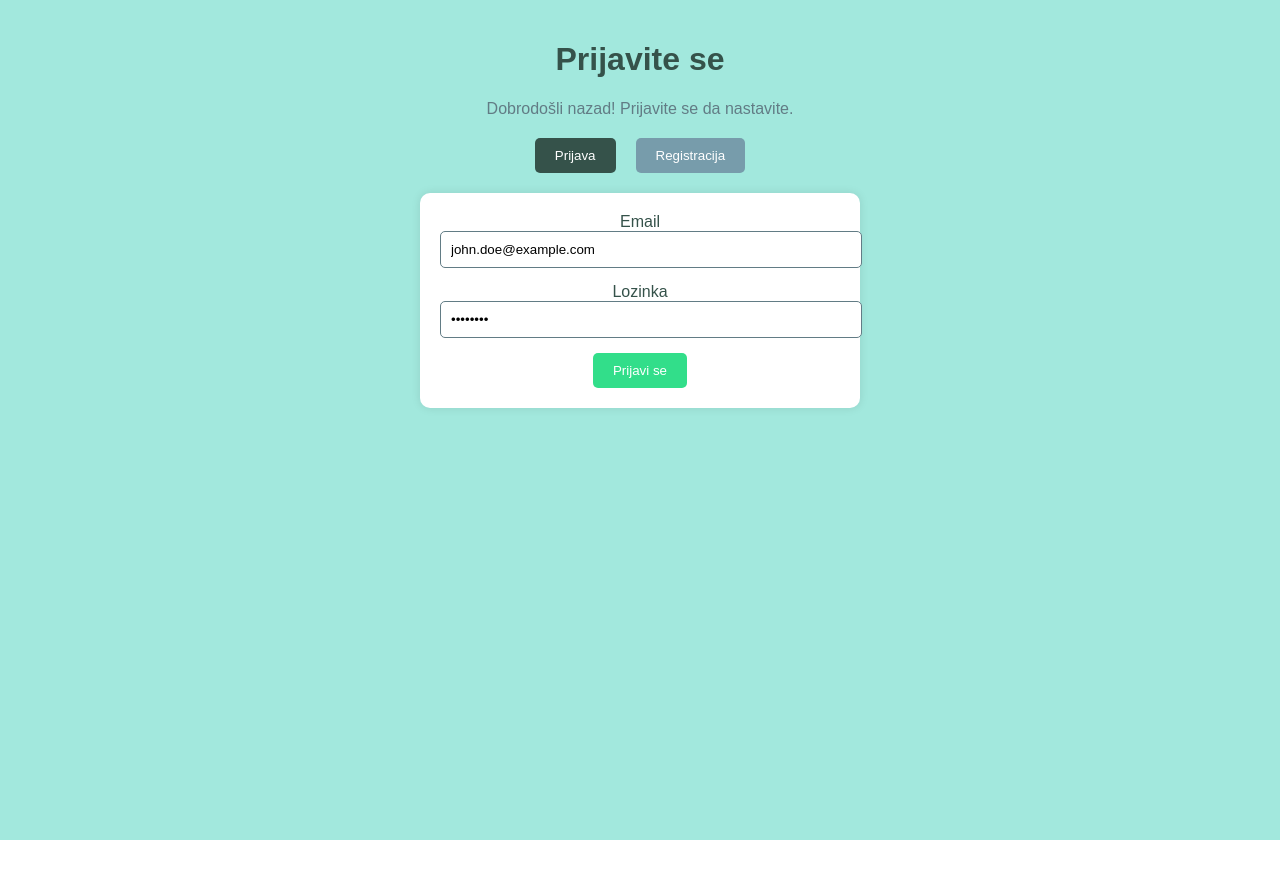
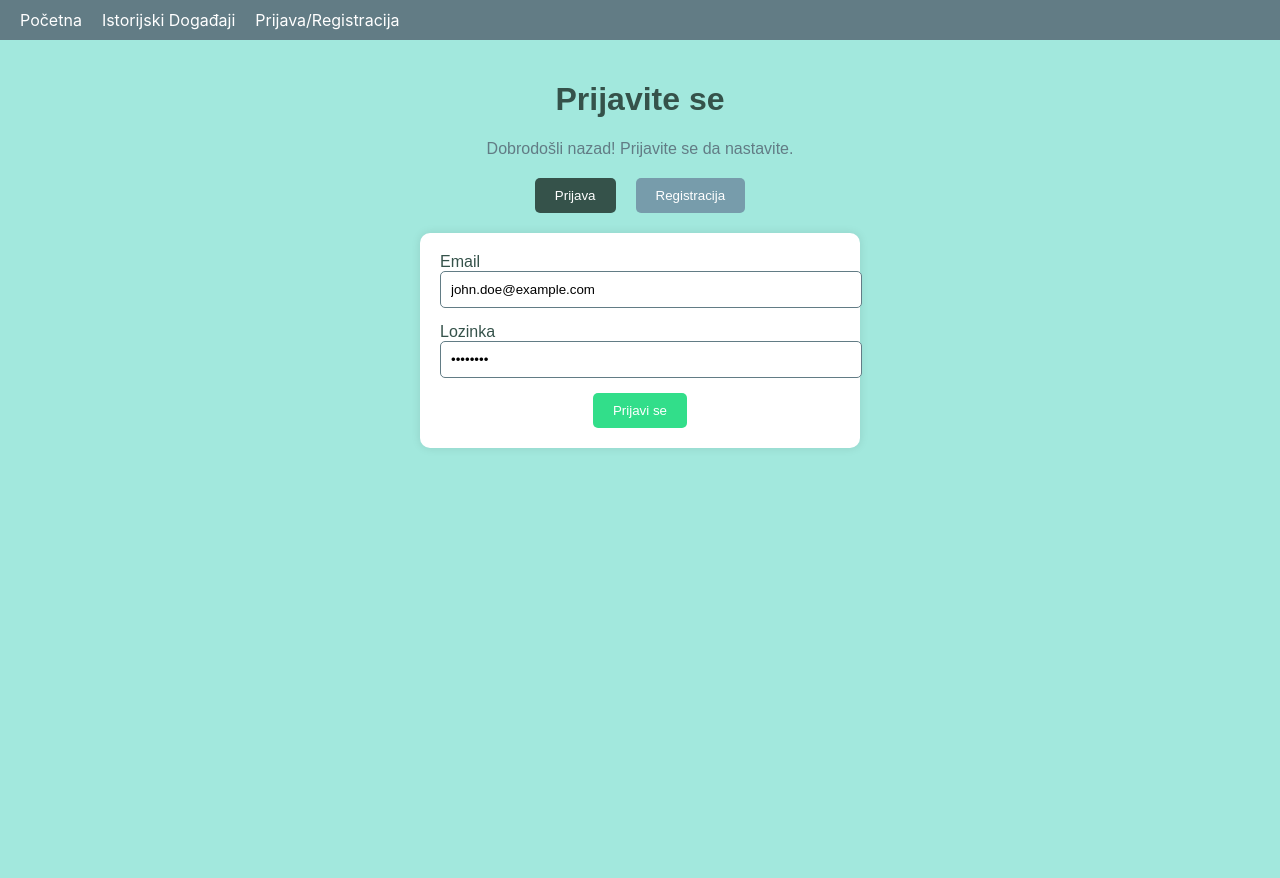
Before and after one commit to elab-development/internet-tehnologije-projekat-appprodajaulaznica_2019_0171, a React (Create React App) app in the folder front/: page /auth in a window 1280 px wide. Before the commit the page ends 840 px from the top, so only its background shows below. Built offline with nearby package versions, Linux system fonts and the light colour scheme.

Commit message:
dodat navbar i logout

```diff
--- a/front/src/App.js
+++ b/front/src/App.js
@@ -1,19 +1,22 @@
-import React from 'react';
+import React, { useState } from 'react';
 import { BrowserRouter as Router, Routes, Route } from 'react-router-dom';
-import logo from './logo.svg';
-import './App.css';
 import HomePage from './Pocetna/HomePage';
 import AuthPage from './Auth/AuthPage';
 import HistoricalEvents from './ninjasApi/HistoricalEvents';
+import Navigation from './Nav/Navigation';
 
 function App() {
+  const [isAuthenticated, setIsAuthenticated] = useState(!!sessionStorage.getItem('auth_token'));
+
   return (
     <Router>
       <div className="App">
+        <Navigation isAuthenticated={isAuthenticated} setIsAuthenticated={setIsAuthenticated} />
         <Routes>
           <Route path="/" element={<HomePage />} />
-          <Route path="/auth" element={<AuthPage />} />
+          <Route path="/auth" element={<AuthPage setIsAuthenticated={setIsAuthenticated} />} />
           <Route path="/historical-events" element={<HistoricalEvents />} />
+
         </Routes>
       </div>
     </Router>
--- a/front/src/Auth/AuthPage.jsx
+++ b/front/src/Auth/AuthPage.jsx
@@ -1,5 +1,6 @@
 import React, { useState } from 'react';
 import axios from 'axios';
+import { useNavigate } from 'react-router-dom';
 
 const colors = {
   primary: '#35524a',
@@ -9,8 +10,7 @@ const colors = {
   highlight: '#32de8a'
 };
 
-const InputField = ({ label, type, name, value, onChange }) => {
-  return (
+const InputField = ({ label, type, name, value, onChange }) => (
   <div style={{ marginBottom: '15px' }}>
     <label style={{ display: 'block', color: colors.primary }}>{label}</label>
     <input
@@ -22,9 +22,8 @@ const InputField = ({ label, type, name, value, onChange }) => {
     />
   </div>
 );
-};
 
-const AuthPage = () => {
+const AuthPage = ({ setIsAuthenticated }) => {
   const [isLogin, setIsLogin] = useState(true);
   const [formData, setFormData] = useState({
     name: '',
@@ -33,6 +32,7 @@ const AuthPage = () => {
     password_confirmation: '',
     phone: ''
   });
+  const navigate = useNavigate();
 
   const handleChange = (e) => {
     const { name, value } = e.target;
@@ -44,7 +44,9 @@ const AuthPage = () => {
     try {
       const url = isLogin ? 'http://127.0.0.1:8000/api/login' : 'http://127.0.0.1:8000/api/register';
       const response = await axios.post(url, formData);
-      console.log('Response:', response.data);
+      sessionStorage.setItem('auth_token', response.data.access_token);
+      setIsAuthenticated(true);
+      navigate('/profile');
     } catch (error) {
       console.error('Error:', error.response.data);
     }
--- /dev/null
+++ b/front/src/Nav/Navigation.jsx
@@ -0,0 +1,38 @@
+import React from 'react';
+import { Link, useNavigate } from 'react-router-dom';
+import axios from 'axios';
+
+function Navigation({ isAuthenticated, setIsAuthenticated }) {
+  const navigate = useNavigate();
+
+  const handleLogout = async () => {
+    try {
+      const token = sessionStorage.getItem('auth_token');
+      await axios.post('http://127.0.0.1:8000/api/logout', {}, {
+        headers: { Authorization: `Bearer ${token}` }
+      });
+      sessionStorage.removeItem('auth_token');
+      setIsAuthenticated(false);
+      navigate('/');
+    } catch (error) {
+      console.error('Logout error:', error);
+    }
+  };
+
+  return (
+    <nav style={{ padding: '10px', backgroundColor: '#627c85' }}>
+      <Link to="/" style={{ margin: '10px', color: 'white', textDecoration: 'none' }}>Početna</Link>
+      <Link to="/historical-events" style={{ margin: '10px', color: 'white', textDecoration: 'none' }}>Istorijski Događaji</Link>
+      {isAuthenticated ? (
+        <>
+          <Link to="/profile" style={{ margin: '10px', color: 'white', textDecoration: 'none' }}>Profil</Link>
+          <button onClick={handleLogout} style={{ margin: '10px', color: 'white', textDecoration: 'none', background: 'none', border: 'none', cursor: 'pointer' }}>Odjavi se</button>
+        </>
+      ) : (
+        <Link to="/auth" style={{ margin: '10px', color: 'white', textDecoration: 'none' }}>Prijava/Registracija</Link>
+      )}
+    </nav>
+  );
+}
+
+export default Navigation;
```
Lines whose indentation alone changed are shown as unchanged.
